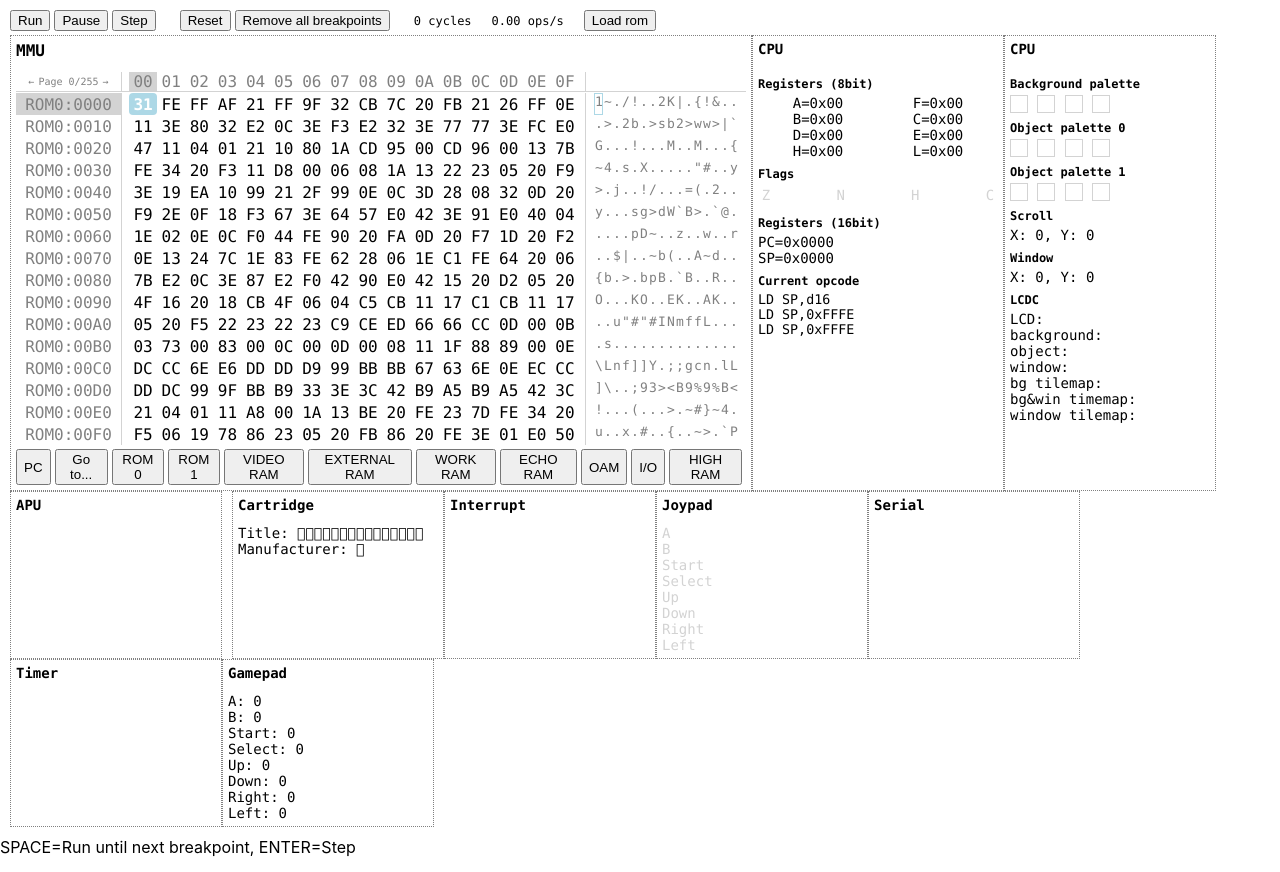
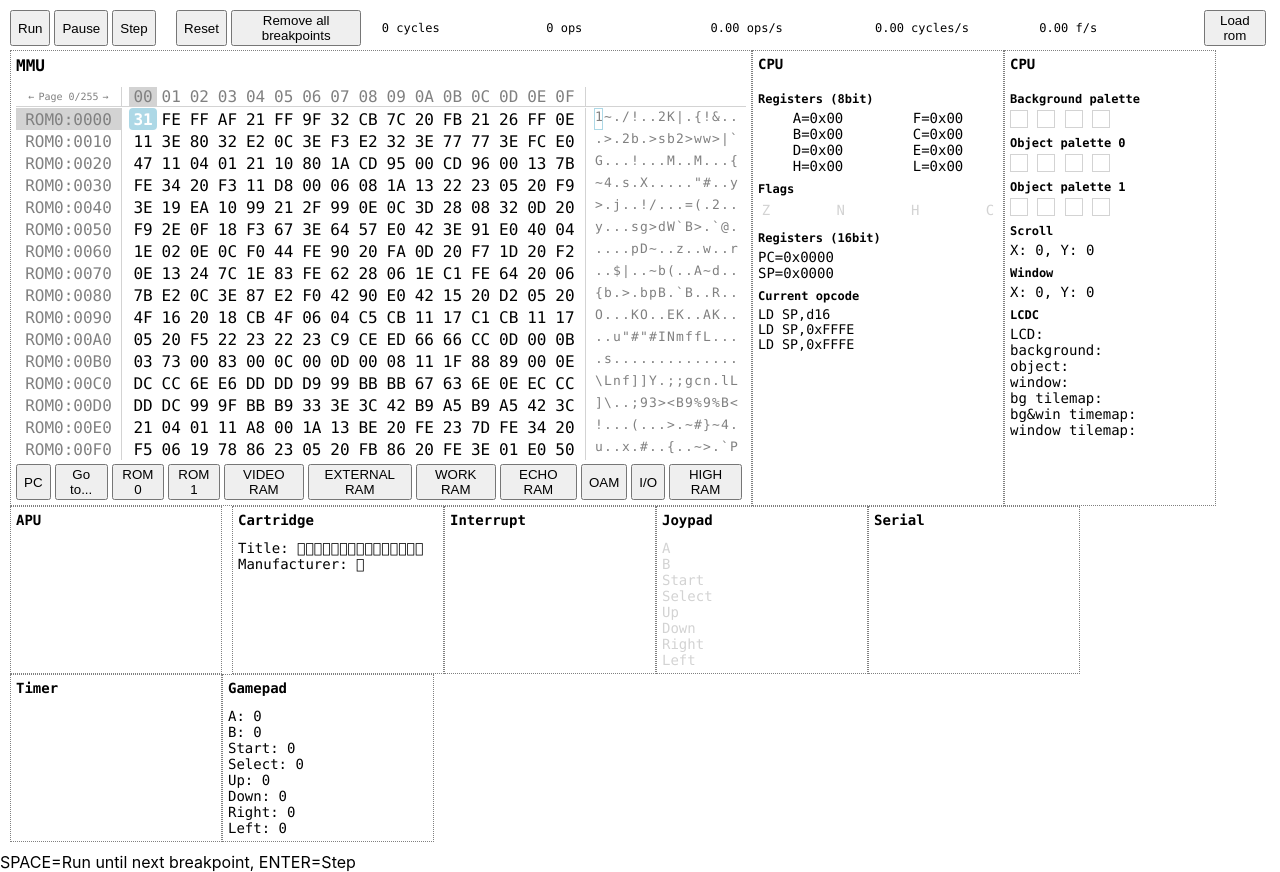
Before and after one commit to pierre-borckmans/react-gb, a React (Create React App) app: page / in a window 1280 px wide. Built offline with nearby package versions, Linux system fonts and the light colour scheme.

Commit message:
CHANGE memory to UInt8Array

```diff
--- a/src/components/Debugger/Debugger.css
+++ b/src/components/Debugger/Debugger.css
@@ -26,6 +26,7 @@
   display: flex;
   align-items: center;
   font-size: 12px;
+  width: 180px;
 }
 
 .spacer {
--- a/src/components/Debugger/Debugger.js
+++ b/src/components/Debugger/Debugger.js
@@ -20,6 +20,7 @@ const Debugger = (props) => {
 
   const [debugger_, setDebugger] = useState(dbg);
   const [stepsPerSecond, setStepsPerSecond] = useState(0);
+  const [cyclesPerSecond, setCyclesPerSecond] = useState(0);
 
   const config = gameboy.getConfig();
 
@@ -36,6 +37,7 @@ const Debugger = (props) => {
   const handleCPUChange = () => {
     setCPU({ ...cpu });
     setStepsPerSecond(debugger_.getStepsPerSecond());
+    setCyclesPerSecond(debugger_.getCyclesPerSecond());
   };
 
   const handleDebuggerChange = () => setDebugger({ ...debugger_ });
@@ -46,12 +48,11 @@ const Debugger = (props) => {
   };
 
   const run = () => {
-    debugger_.run(handleCPUChange);
+    debugger_.run(1, handleCPUChange);
   };
 
   const pause = () => {
-    debugger_.pause();
-    setCPU({ ...cpu });
+    debugger_.pause(handleCPUChange);
   };
 
   const step = () => {
@@ -67,9 +68,9 @@ const Debugger = (props) => {
     document.activeElement.blur();
     if (event.code === 'Space') {
       if (!debugger_.isRunning()) {
-        debugger_.run(handleCPUChange);
+        run();
       } else {
-        debugger_.pause();
+        pause();
       }
       return;
     }
@@ -108,9 +109,19 @@ const Debugger = (props) => {
           <div className="spacer" />
           <span className="steps_per_second">{`${cpu.getCycles()} cycles`}</span>
           <div className="spacer" />
+          <span className="steps_per_second">{`${debugger_.getTotalSteps()} ops`}</span>
+          <div className="spacer" />
           <span className="steps_per_second">{`${stepsPerSecond.toFixed(
             2
           )} ops/s`}</span>
+          <div className="spacer" />
+          <span className="steps_per_second">{`${cyclesPerSecond.toFixed(
+            2
+          )} cycles/s`}</span>
+          <div className="spacer" />
+          <span className="steps_per_second">{`${(
+            cyclesPerSecond / 17556
+          ).toFixed(2)} f/s`}</span>
           <div className="spacer" />
           <button onClick={loadROM}>Load rom</button>
         </div>
--- a/src/gameboy/cartridge/cartridge.js
+++ b/src/gameboy/cartridge/cartridge.js
@@ -4,12 +4,13 @@ import rom from '../../assets/roms/test.gb';
 
 import { range } from 'lodash';
 
+const SIZE = 0x8000;
 const TITLE_START_ADDR = 0x134;
 const TITLE_END_ADDR = 0x143;
 const MANUFACTURER_START_ADDR = 0x144;
 const MANUFACTURER_END_ADDR = 0x143;
 
-let loadedROM = new Array(0x7fff).fill(0);
+let loadedROM = new Uint8Array(SIZE).fill(0);
 
 // prettier-ignore
 const bootROM = [
@@ -50,7 +51,7 @@ const write = (address, value) => {
 };
 
 const reset = () => {
-  loadedROM = new Array(0x7fff).fill(0);
+  loadedROM = new Array(SIZE).fill(0);
 };
 
 const getTitle = () =>
--- a/src/gameboy/debugger/debugger.js
+++ b/src/gameboy/debugger/debugger.js
@@ -5,8 +5,10 @@ let breakpoints = [];
 let running = false;
 let totalSteps = 0;
 let stepsPerSecond = 0;
+let cyclesPerSecond = 0;
 
 const getStepsPerSecond = () => stepsPerSecond;
+const getCyclesPerSecond = () => cyclesPerSecond;
 const getTotalSteps = () => totalSteps;
 
 const getBreakpoints = () => breakpoints;
@@ -31,24 +33,24 @@ const removeAllBreakpoints = () => {
   breakpoints = [];
 };
 
-const run = (callback) => {
+const run = (mod, callback) => {
+  if (running) return;
   running = true;
+  let frames = 0;
+  let steps = 0;
+  let cycles = 0;
+
   const startPC = cpu.getPC();
-  let prevStartTime = new Date().getTime();
-  let stepsCount = 0;
+
+  totalSteps = 0;
   stepsPerSecond = 0;
 
-  const runLoop = () => {
-    for (let i = 0; i < 10000; i++) {
-      const now = new Date().getTime();
-      stepsCount++;
-      totalSteps++;
-      if (now - prevStartTime > 2000) {
-        stepsPerSecond = (stepsCount / (now - prevStartTime)) * 1000;
-        stepsCount = 0;
-        prevStartTime = now;
-      }
-
+  let startTime;
+  const frame = (timestamp) => {
+    if (!startTime) startTime = timestamp;
+    frames++;
+    const targetClock = cpu.getCycles() + 17556;
+    while (cpu.getCycles() < targetClock && running) {
       const breakpoint = find(
         breakpoints,
         (bp) => cpu.getPC() > startPC && cpu.getPC() === bp.address
@@ -57,25 +59,38 @@ const run = (callback) => {
         running = false;
         break;
       }
-      const result = cpu.step();
+      const result = step();
       if (result === -1) {
         running = false;
         break;
       }
+      steps++;
     }
-    callback();
-    if (running) setTimeout(runLoop, 0);
+    const elapsedTime = timestamp - startTime;
+    cycles = cpu.getCycles();
+    if (elapsedTime > 0) {
+      stepsPerSecond = (steps / elapsedTime) * 1000;
+      cyclesPerSecond = (cycles / elapsedTime) * 1000;
+    }
+
+    if (frames % mod === 0 || !running) {
+      callback && callback();
+    }
+
+    if (running) requestAnimationFrame(frame);
   };
-  runLoop();
+  requestAnimationFrame(frame);
 };
 
-const pause = () => {
+const pause = (callback) => {
   running = false;
+  callback && callback();
 };
 
 const step = (callback) => {
   cpu.step();
-  callback();
+  totalSteps++;
+  callback && callback();
 };
 
 const isRunning = () => running;
@@ -85,6 +100,7 @@ const reset = () => {
   running = false;
   totalSteps = 0;
   stepsPerSecond = 0;
+  cyclesPerSecond = 0;
 };
 
 const debugger_ = {
@@ -97,6 +113,7 @@ const debugger_ = {
   step,
   isRunning,
   getStepsPerSecond,
+  getCyclesPerSecond,
   getTotalSteps,
   reset,
 };
--- a/src/gameboy/mmu/externalRam/externalRam.js
+++ b/src/gameboy/mmu/externalRam/externalRam.js
@@ -1,5 +1,5 @@
 const SIZE = 0x2000;
-const data = new Array(SIZE).fill(0);
+const data = new Uint8Array(SIZE).fill(0);
 
 const read = (address) => data[address];
 const write = (address, value) => (data[address] = value);
--- a/src/gameboy/mmu/highRam/highRam.js
+++ b/src/gameboy/mmu/highRam/highRam.js
@@ -1,5 +1,5 @@
 const SIZE = 0x7f;
-const data = new Array(SIZE).fill(0);
+const data = new Uint8Array(SIZE).fill(0);
 
 const read = (address) => data[address];
 const write = (address, value) => (data[address] = value);
--- a/src/gameboy/mmu/io/io.js
+++ b/src/gameboy/mmu/io/io.js
@@ -1,5 +1,5 @@
 const SIZE = 0x80;
-const data = new Array(SIZE).fill(0);
+const data = new Uint8Array(SIZE).fill(0);
 
 const read = (address) => data[address];
 const write = (address, value) => (data[address] = value);
--- a/src/gameboy/mmu/oam/oam.js
+++ b/src/gameboy/mmu/oam/oam.js
@@ -1,5 +1,5 @@
 const SIZE = 0xa0;
-const data = new Array(SIZE).fill(0);
+const data = new Uint8Array(SIZE).fill(0);
 
 const read = (address) => data[address];
 const write = (address, value) => (data[address] = value);
--- a/src/gameboy/mmu/videoRam/videoRam.js
+++ b/src/gameboy/mmu/videoRam/videoRam.js
@@ -1,5 +1,5 @@
 const SIZE = 0x2000;
-const data = new Array(SIZE).fill(0);
+const data = new Uint8Array(SIZE).fill(0);
 
 const read = (address) => data[address];
 const write = (address, value) => (data[address] = value);
--- a/src/gameboy/mmu/workRam/workRam.js
+++ b/src/gameboy/mmu/workRam/workRam.js
@@ -1,5 +1,5 @@
 const SIZE = 0x2000;
-const data = new Array(SIZE).fill(0);
+const data = new Uint8Array(SIZE).fill(0);
 
 const read = (address) => data[address];
 const write = (address, value) => (data[address] = value);
```
Also changed, not shown: src/gameboy/ppu/ppu.js (+10 -0 lines), 1 other file (tests, documents, lock files or other folders).
